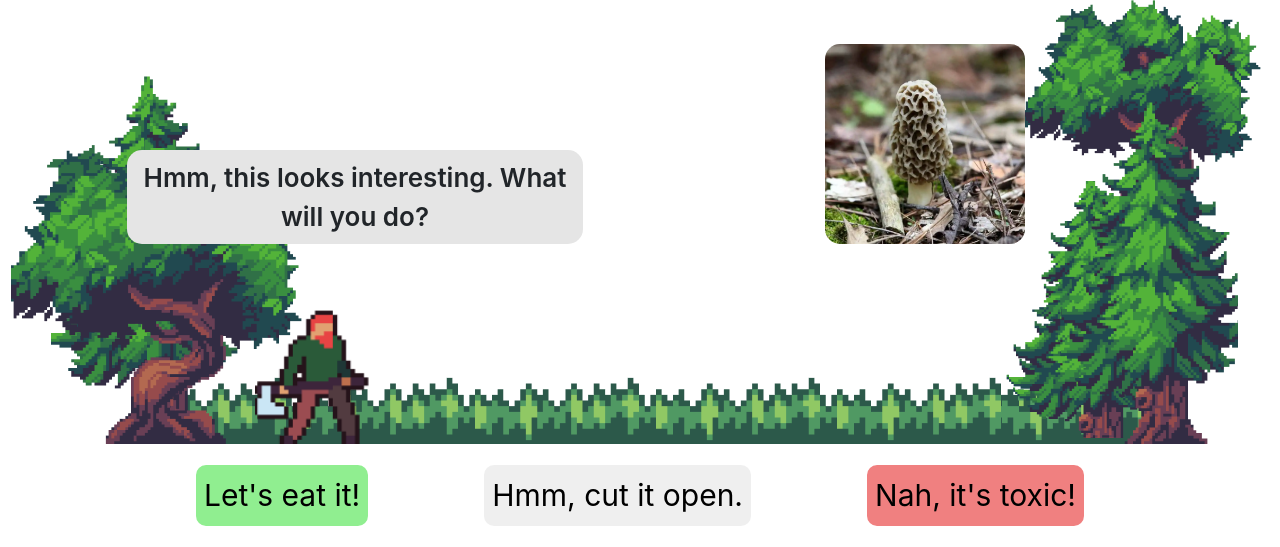
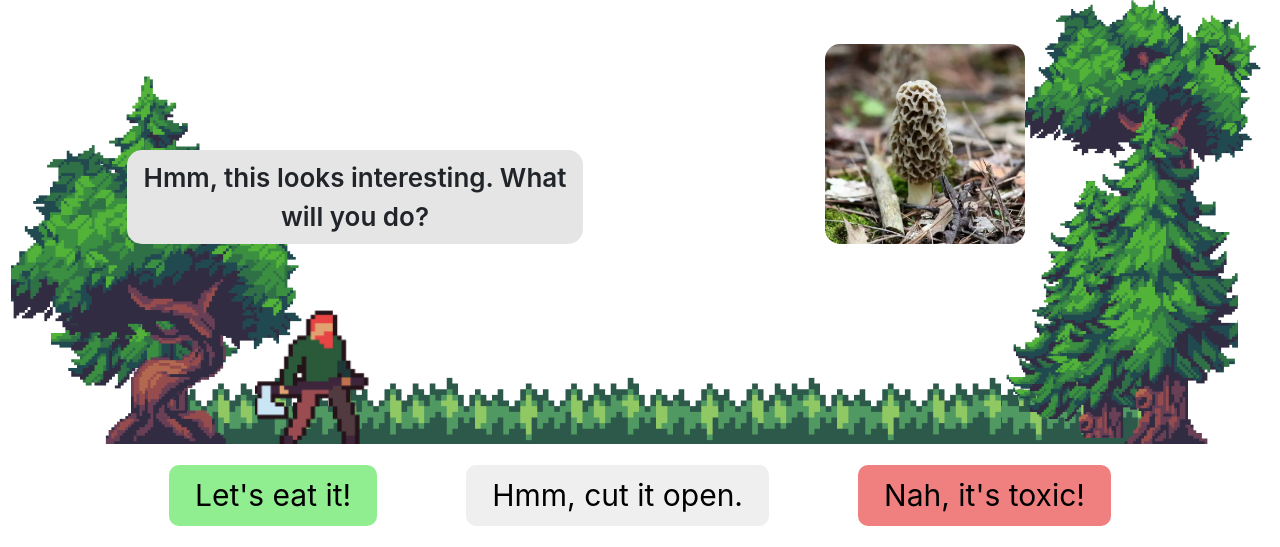
Before and after one commit to meiKuo/UI-Group-Project-, a Flask app: page /game/1 in a window 1280 px wide. Shown: the part 392-939 px from the top of the page. Run offline with Flask 2, Linux system fonts and the light colour scheme; some libraries are stand-ins or nearby versions.

Commit message:
gameplay buttons padding restyle

```diff
--- a/static/game/game.js
+++ b/static/game/game.js
@@ -19,7 +19,7 @@ function setDialogue(dialogue) {
 }
 
 function createGameButton(text, color, nextState) {
-    return `<button data-next=${nextState} class="game-button ${color} p-2">${text}</button>`
+    return `<button data-next=${nextState} class="game-button ${color}">${text}</button>`
 
 }
 
--- a/templates/game.html
+++ b/templates/game.html
@@ -63,17 +63,15 @@
     }
 
     .game-button {
+        padding: 8px 26px;
         border-radius: 15px;
         border-color: white;
         border-width: thick;
         border-style: solid;
         font-size: 30px;
-        font-weight: 800px;
-        padding: 100px 100px;
+        font-weight: 700px;
     }
     .game-button:hover{
-        border-radius: 15px;
-        font-size: 30px;
         font-weight: 800px;
         border-color: black;
         border-width: thick;
```
